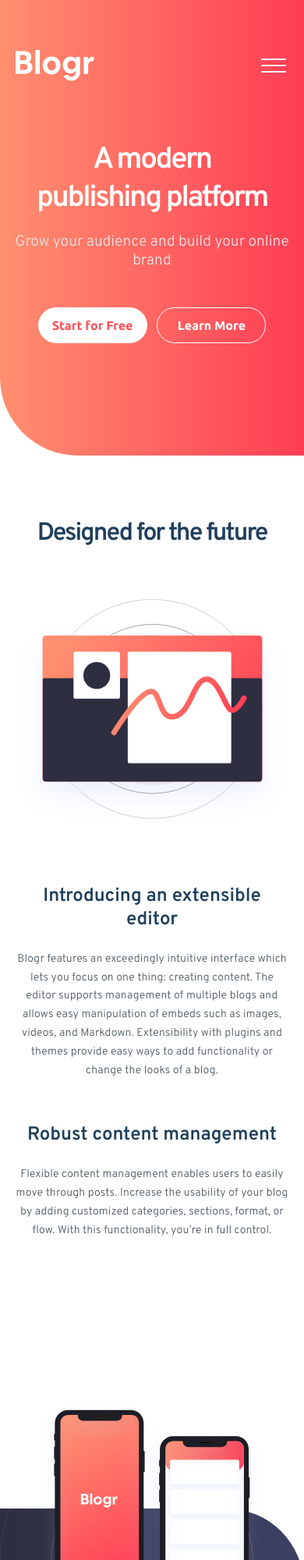
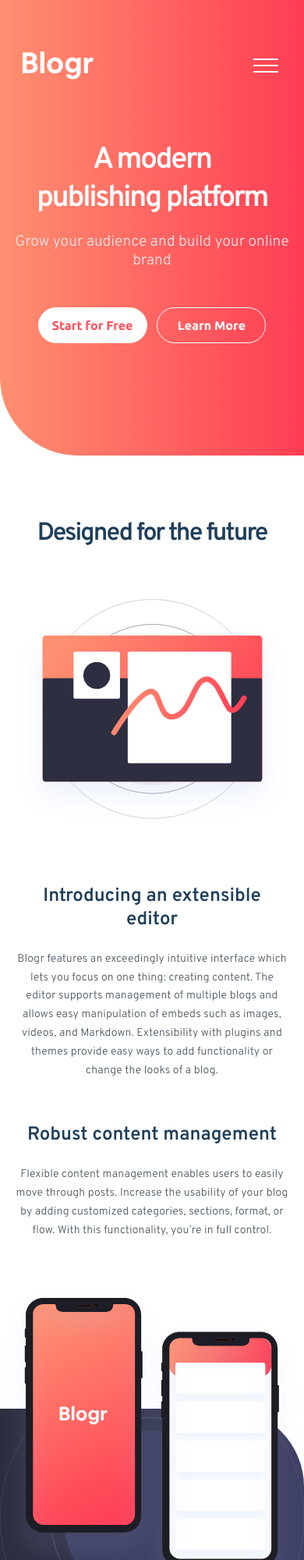
Before and after one commit to find-my-name/blogr-landing-page, a plain HTML site: page index.html in a window 390 px wide. Shown: the top 2000 px of the page at 78% size. Drawn offline with Linux system fonts and the light colour scheme.

Commit message:
Update style.css

```diff
--- a/style.css
+++ b/style.css
@@ -616,6 +616,14 @@ body {
 }
 
 @media (max-width: 576px) {
+  .main-header .navbar {
+    max-width: 85%;
+  }
+
+  .main-header .logo {
+    width: 90%;
+  }
+
   .main-header h1 {
     font-size: 2.4em;
     padding: 0 1em;
@@ -625,6 +633,15 @@ body {
     font-size: 1.2em;
     padding: 0 1em;
     margin-top: 1em;
+  }
+
+  .dark-blue {
+    margin-top: 10em;
+  }
+
+  .dark-blue img {
+    width: 130%;
+    margin-top: -40vw;
   }
 
   .hamburger {
```
